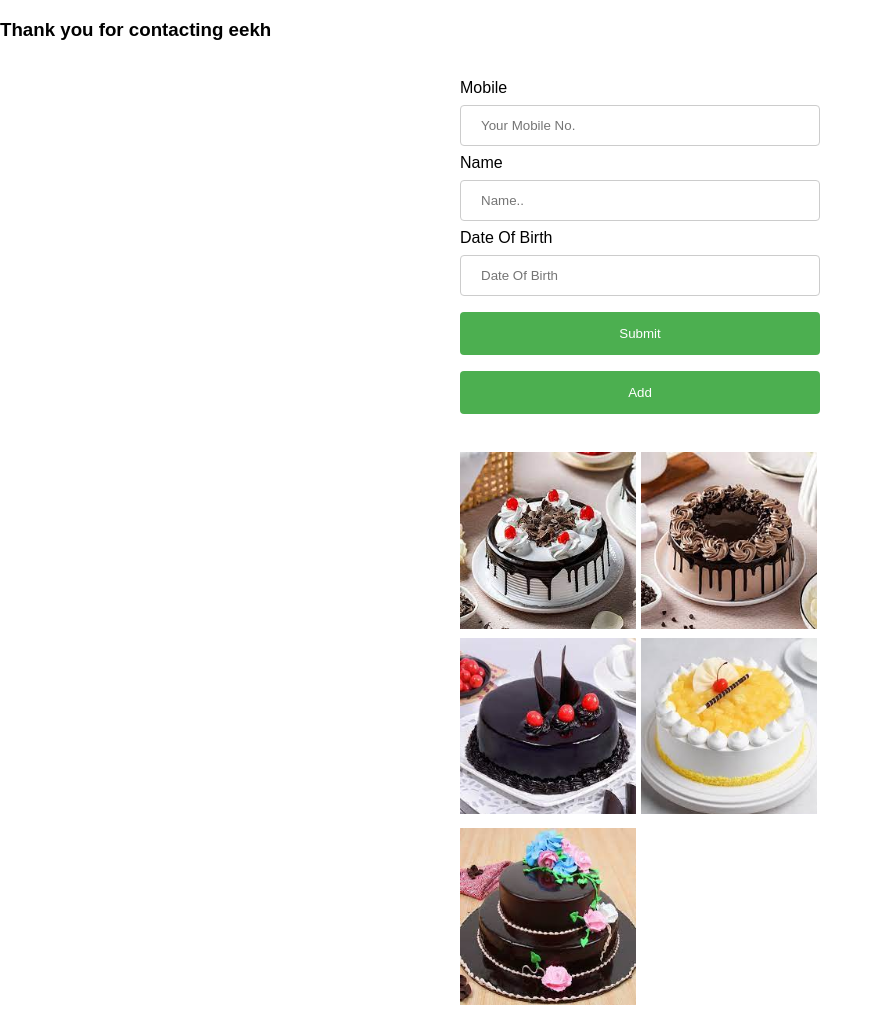
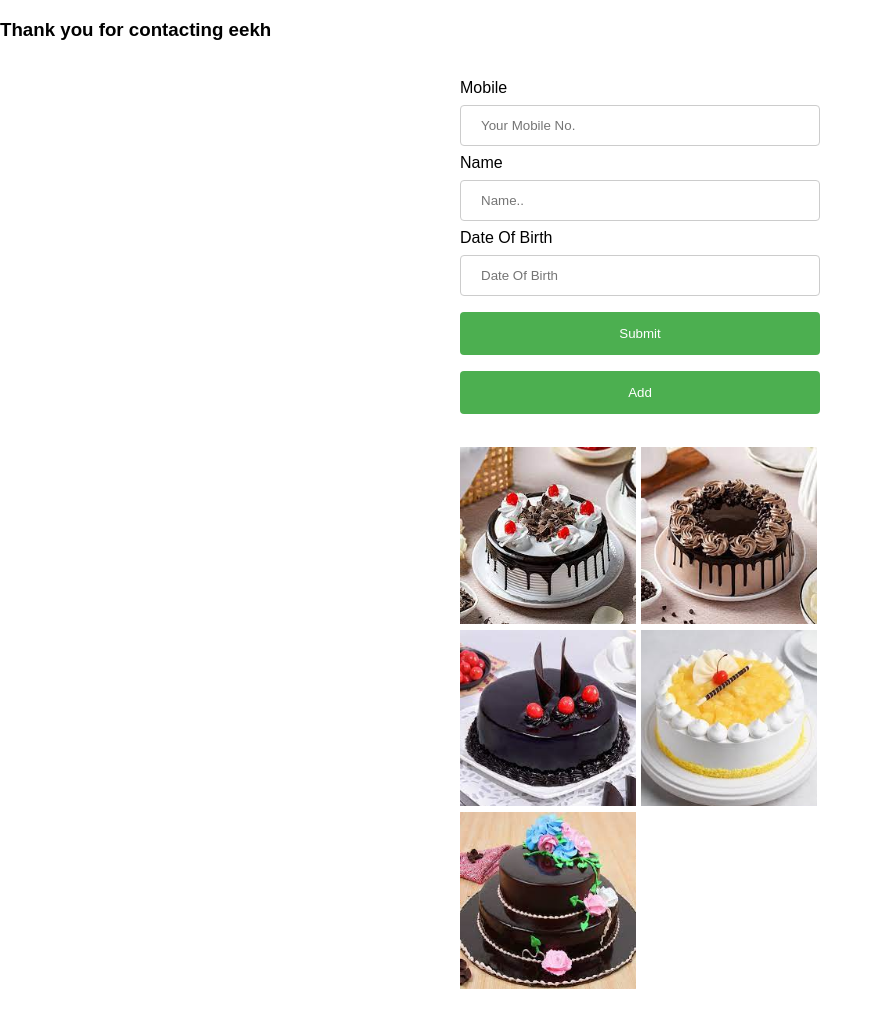
Before and after one commit to KushagraSharma1004/eekh, a plain HTML site: page index.html in a window 1280 px wide. Shown: the whole page, without its empty margins (0-883 px from the left). Drawn offline with Linux system fonts and the light colour scheme.

Commit message:
Update index.html

```diff
--- a/index.html
+++ b/index.html
@@ -86,11 +86,11 @@
     <div id="message"></div>
 
     <!-- Add your image below the Add button -->
-  <img src="cake1.jpeg" alt="image" style="width:49%; margin-top:10px;"> <img src="cake2.jpeg" alt="image" style="width:49%; margin-top:10px;">
+  <img src="cake1.jpeg" alt="image" style="width:49%; margin-top:5px;"> <img src="cake2.jpeg" alt="image" style="width:49%; margin-top:5px;">
 
-  <img src="cake3.jpeg" alt="image" style="width:49%; margin-top:5px;"> <img src="cake4.jpeg" alt="image" style="width:49%; margin-top:5px;">
+  <img src="cake3.jpeg" alt="image" style="width:49%; margin-top:2px;"> <img src="cake4.jpeg" alt="image" style="width:49%; margin-top:2px;">
 
-  <img src="cake5.jpeg" alt="image" style="width:49%; margin-top:10px;">
+  <img src="cake5.jpeg" alt="image" style="width:49%; margin-top:2px;">
 
   </div>
 
```
